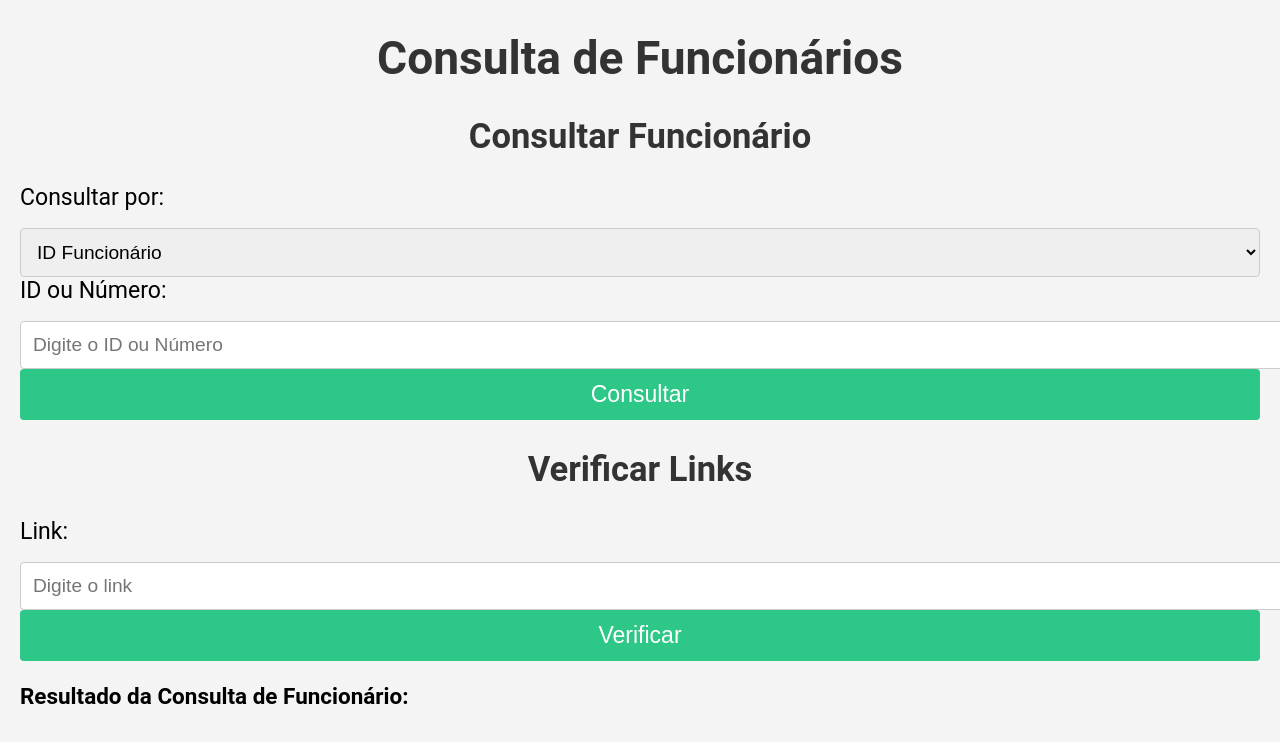
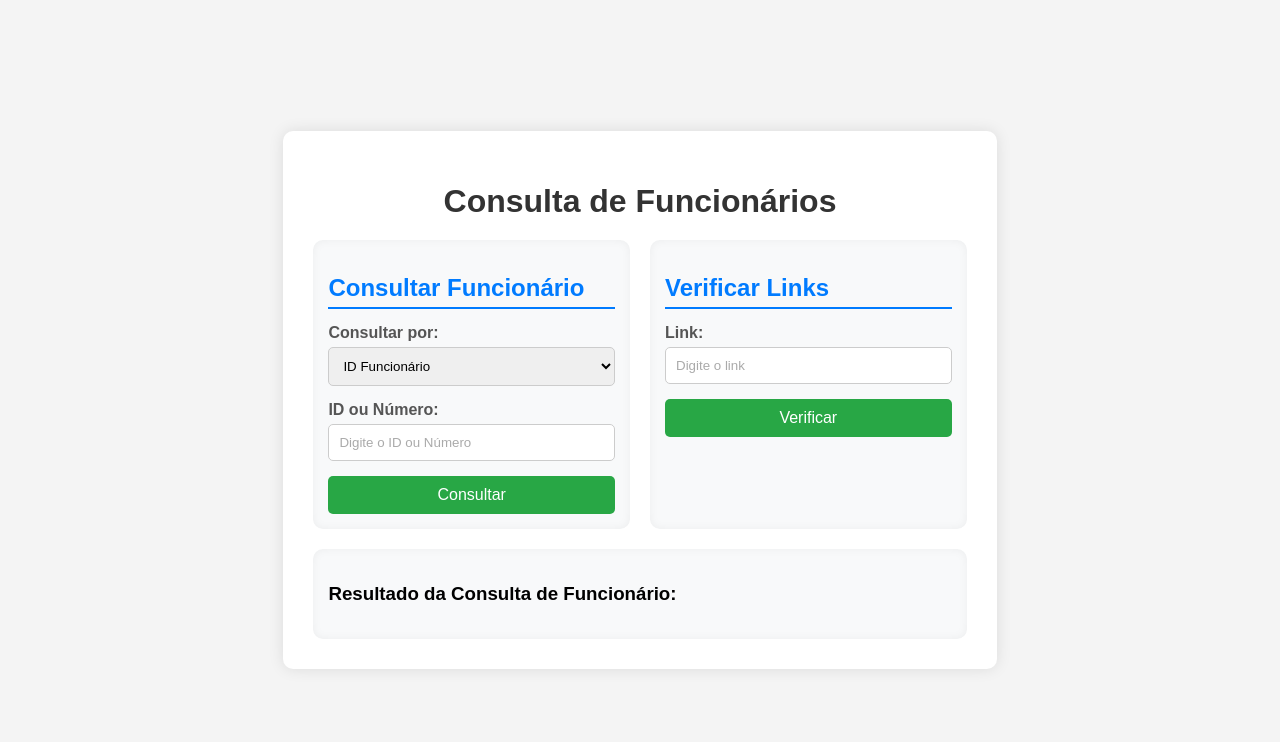
Before and after one commit to PatricKBurkh4ardt/consulta-funcionarios, a plain HTML site: page index.html in a window 1280 px wide. Drawn offline with Linux system fonts and the light colour scheme.

Commit message:
atualizacao no css
para deixae o visual mais bonito

```diff
--- a/style.css
+++ b/style.css
@@ -1,97 +1,102 @@
 body {
-    font-family: 'Roboto', sans-serif; /* Mantém a fonte Roboto */
-    margin: 20px;
+    font-family: 'Arial', sans-serif;
     background-color: #f4f4f4;
-    font-size: 1.2em; /* Aumenta o tamanho da fonte em 20% */
+    margin: 0;
+    padding: 0;
+    display: flex;
+    justify-content: center;
+    align-items: center;
+    height: 100vh;
+}
+
+.container {
+    max-width: 1000px; /* Aumente o tamanho máximo do contêiner para acomodar as seções lado a lado */
+    background-color: #ffffff;
+    padding: 30px;
+    border-radius: 10px;
+    box-shadow: 0px 0px 15px rgba(0, 0, 0, 0.1);
 }
 
 h1 {
     color: #333;
     text-align: center;
-    font-size: 2.4em; /* Aumenta o tamanho do título */
+    margin-bottom: 20px;
 }
 
-form {
-    background-color: #fff;
-    padding: 24px; /* Aumenta o padding do formulário */
-    border-radius: 8px;
-    box-shadow: 0 2px 5px rgba(0, 0, 0, 0.1);
-    margin-bottom: 24px; /* Aumenta a margem inferior do formulário */
-    max-width: 400px;
-    margin-left: auto;
-    margin-right: auto;
+.flex-container {
+    display: flex;
+    justify-content: space-between;
+    gap: 20px; /* Espaçamento entre as duas seções */
+}
+
+.consulta-section, .verificar-section {
+    flex: 1;
+    background-color: #f8f9fa;
+    padding: 15px;
+    border-radius: 10px;
+    box-shadow: inset 0px 0px 10px rgba(0, 0, 0, 0.05);
+}
+
+h2 {
+    color: #007bff;
+    margin-bottom: 15px;
+    border-bottom: 2px solid #007bff;
+    padding-bottom: 5px;
 }
 
 label {
+    color: #555;
+    font-weight: bold;
     display: block;
-    margin-bottom: 12px; /* Aumenta a margem inferior das labels */
-    font-size: 1.2em; /* Aumenta o tamanho das labels */
+    margin-bottom: 5px;
 }
 
-select, input[type="number"], input[type="text"] {
+input[type="text"], select {
     width: 100%;
-    padding: 12px; /* Aumenta o padding dos inputs */
-    margin-top: 5px;
+    padding: 10px;
+    margin-bottom: 15px;
     border: 1px solid #ccc;
-    border-radius: 4px;
-    font-size: 1em; /* Mantém o tamanho da fonte dos inputs */
+    border-radius: 5px;
+    box-sizing: border-box;
+}
+
+input[type="text"]::placeholder {
+    color: #aaa;
 }
 
 button {
-    background-color: #2dc787;
-    color: white;
+    width: 100%;
+    padding: 10px;
+    background-color: #28a745;
     border: none;
-    padding: 12px 18px; /* Aumenta o padding do botão */
+    color: #fff;
+    border-radius: 5px;
     cursor: pointer;
-    border-radius: 4px;
-    width: 100%;
-    font-size: 1.2em; /* Aumenta o tamanho da fonte do botão */
+    font-size: 16px;
+    transition: background-color 0.3s ease;
 }
 
 button:hover {
-    background-color: #28a745;
+    background-color: #218838;
 }
 
-h2 {
-    text-align: center;
-    color: #333;
-    font-size: 1.8em; /* Aumenta o tamanho do subtítulo */
+.resultado-section {
+    background-color: #f8f9fa;
+    padding: 15px;
+    border-radius: 10px;
+    margin-top: 20px;
+    box-shadow: inset 0px 0px 10px rgba(0, 0, 0, 0.05);
 }
 
-#resultado {
-    background-color: #f8f9fa;
-    padding: 18px; /* Aumenta o padding do resultado */
-    border-radius: 4px;
-    border: 1px solid #dee2e6;
-    margin-top: 24px; /* Aumenta a margem superior do resultado */
-    max-width: 400px;
-    margin-left: auto;
-    margin-right: auto;
-    font-family: monospace;
-    text-align: center; /* Alinha o texto ao centro */
-    white-space: pre-wrap; /* Permite quebras de linha */
-    word-wrap: break-word; /* Quebra palavras longas */
-    font-size: 1.2em; /* Aumenta o tamanho da fonte do resultado */
+#resultadoConsulta {
+    color: #212529;
+    font-size: 16px;
+    font-weight: bold;
 }
 
-#resultado {
-    background-color: #f8f9fa;
-    padding: 18px;
-    border-radius: 4px;
-    margin-top: 24px;
-    max-width: 400px;
-    margin-left: auto;
-    margin-right: auto;
-    font-family: monospace;
-    text-align: center; /* Alinha o texto ao centro */
-    white-space: pre-wrap; /* Permite quebras de linha */
-    word-wrap: break-word; /* Quebra palavras longas */
-    font-size: 1.2em; /* Aumenta o tamanho da fonte do resultado */
+#resultadoVerificacao {
+    color: #dc3545; /* Cor para indicar alerta */
+    font-size: 16px;
+    margin-top: 10px;
+    font-weight: bold;
 }
-
-.erro {
-    background-color: #f8d7da; /* Fundo vermelho claro */
-    border: 1px solid #f5c6cb; /* Borda vermelha */
-    color: #721c24; /* Texto vermelho escuro */
-    font-weight: bold; /* Texto em negrito */
-}
```
